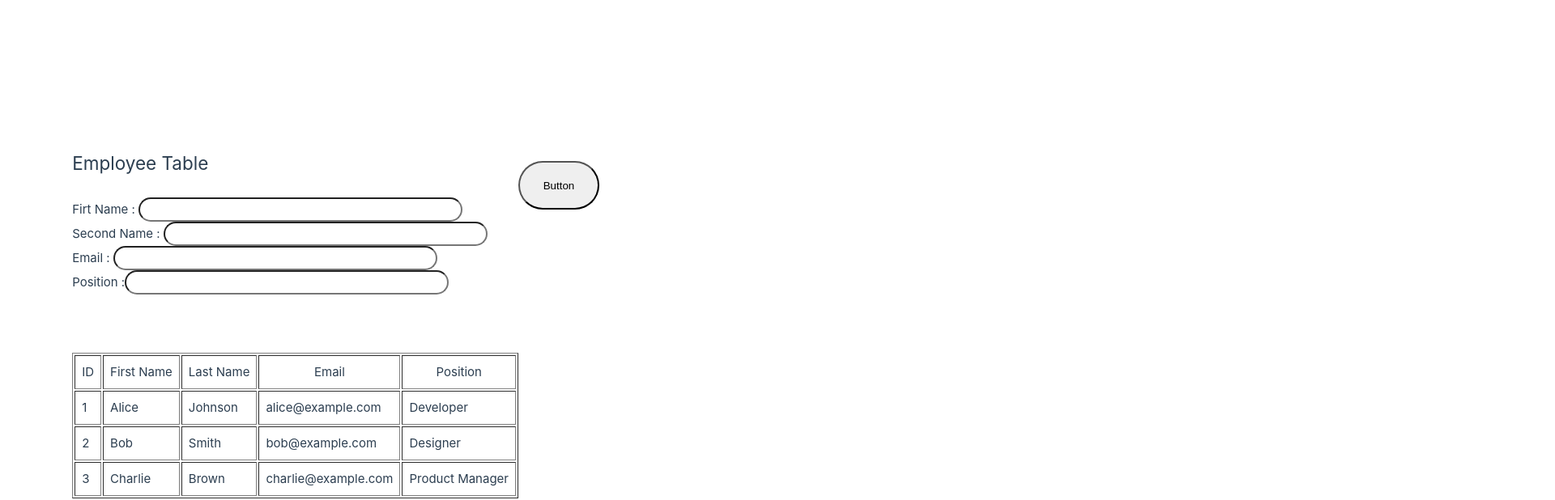
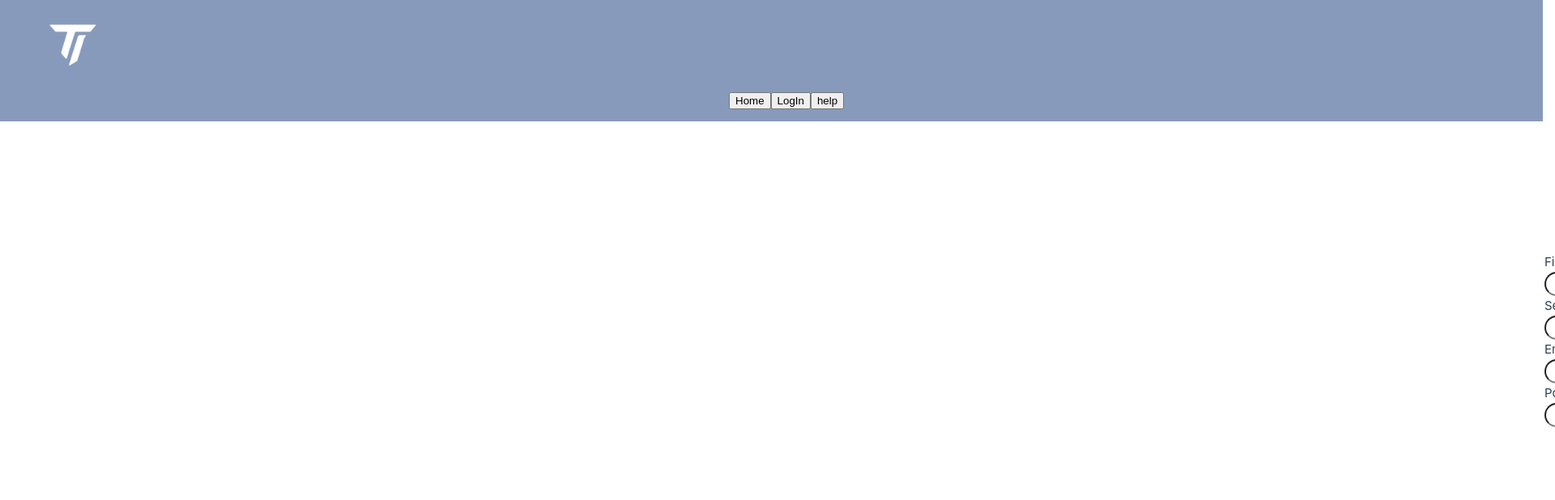
Before and after one commit to The-DeltaProjects/employees, a Vue app in the folder frontend/: page / in a window 1280 px wide. Shown: the top 618 px of the page at 81% size, 1920 px wide, since content can reach past the window. Built offline with nearby package versions, Linux system fonts and the light colour scheme.

Commit message:
any message

```diff
--- a/frontend/src/App.vue
+++ b/frontend/src/App.vue
@@ -1,31 +1,46 @@
 <template>
-  <div>
+  <header class="c
+
+
+  ">
+    <img class="image" src="/afe9126b-d48d-4b0a-8d7d-72c2e65e26e8.png" alt="logo">
+
+    <div class="btns">
+      <button class="btn1">Home</button>
+      <button class="btn2">LogIn</button>
+      <button class="33">help</button>
+    </div>
+  </header>
+  <div class="form">
     <h2 class="text-xl font-bold mb-4">Employee Table</h2>
     <br>
 
-    <label for="fName">Firt Name :  </label>
+
+    <label for="fName">First Name : </label>
     <input type="text" id="fName" placeholder=""><br>
 
-    <label for="sName">Second Name :  </label>
-    <input type="text" id="sName" placeholder=""><br>
+    <label class="snl" for="sName">Second Name : </label>
+    <input class="sn" type="text" id="sName" placeholder=""><br>
 
-    <label for="email">Email :  </label>
+    <label for="email">Email : </label>
     <input type="email" id="email" placeholder=""><br>
 
     <label for="position">Position :</label>
     <input type="text" id="position" placeholder=""><br>
-    <br><br><br>
+    <br>
+    <div class="myButtons">
+      <button class="add">Add</button>
+      <button class="show">show All</button>
+    </div>
+    <br>
+    <br>
+    <br>
+  </div>
+  <br>
+  <br>
 
 
-
-
-
-
-
-
-
-
-
+  <div clss="table">
 
     <table border="1" cellpadding="8">
       <thead>
@@ -44,8 +59,6 @@
       </tbody>
     </table>
   </div>
-
-  <button class = "myButton">Button</button>
 
 </template>
 
@@ -83,17 +96,75 @@ export default {
 </script>
 
 <style>
-.myButton{
-  margin-top: 15px;
-  width: 100px;
-  height: 60px;
-  border-radius: 50px;
+html,
+body,
+#app {
+  height: 100%;
+  margin: 0;
+  padding: 0;
 }
 
-input[type=text],[type=email]{
+.btns {
+  margin-left: 900px;
+}
+
+header {
+  width: 1905px;
+  height: 150px;
+  background-color: rgb(136, 154, 187);
+}
+
+.text-xl {
+  text-align: center;
+}
+
+.form {
+  text-align: left;
+  justify-items: center;
+  border: 2px solid white;
+  border-radius: 50px;
+  margin-top: 250px;
+  margin-right: 700px;
+}
+
+.image {
+  margin-top: 5px;
+  margin-left: 40px;
+  width: 100px;
+  height: 100px;
+}
+
+input[type=text],
+[type=email] {
   border-radius: 30px;
   width: 400px;
   height: 30px;
+}
+
+.myButtons {
+  justify-content: center;
+  text-align: center;
+}
+
+.sn {
+  text-align: center;
 
 }
+
+
+
+.add {
+  width: 100px;
+  height: 40px;
+  border-radius: 50px;
+  margin-right: 10px;
+
+
+}
+
+.show {
+  width: 100px;
+  height: 40px;
+  border-radius: 50px;
+}
 </style>
```
Also changed, not shown: frontend/public/afe9126b-d48d-4b0a-8d7d-72c2e65e26e8.png (added).
